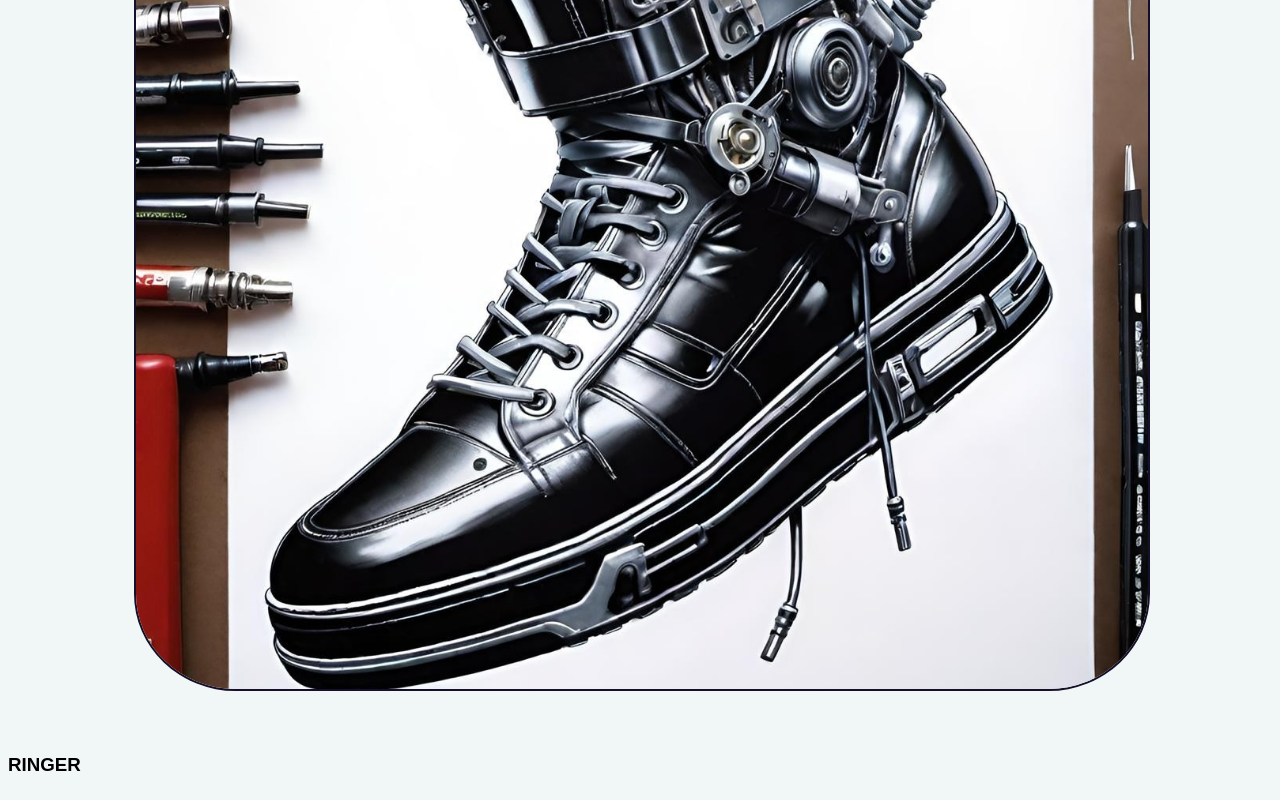
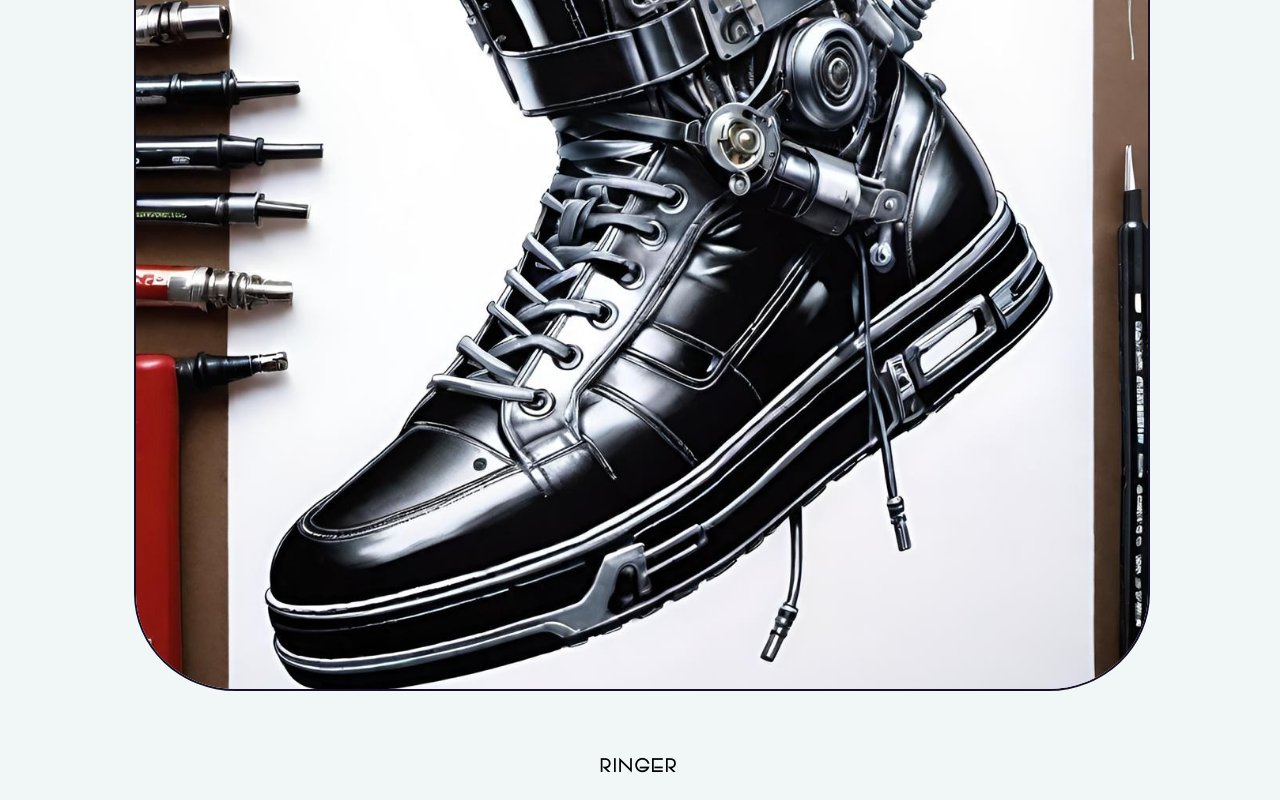
Before and after one commit to JodieMullins/CY-WebDev, a plain HTML site: page promo.html in a window 1280 px wide. Shown: the part 845-1645 px from the top of the page. Drawn offline with nearby package versions, Linux system fonts and the light colour scheme.

Commit message:
update promo page, title design

```diff
--- a/promo.html
+++ b/promo.html
@@ -77,7 +77,7 @@
             </section>
 
             <section id="promo-info-sec">
-                <h3> RINGER </h3>
+                <h3 id="promo-shoe-name" class="shoe-titles"> RINGER </h3>
 
 
             </section>
--- a/styles.css
+++ b/styles.css
@@ -195,6 +195,14 @@ footer {
     border: 2px solid #160f29;
 }
 
+#promo-shoe-name {
+    text-align: center;
+    text-transform: uppercase;
+    font-family: vonique64;
+    letter-spacing: 3px;
+
+}
+
 
 /**********************************************************
                         CONTACT CSS
```
